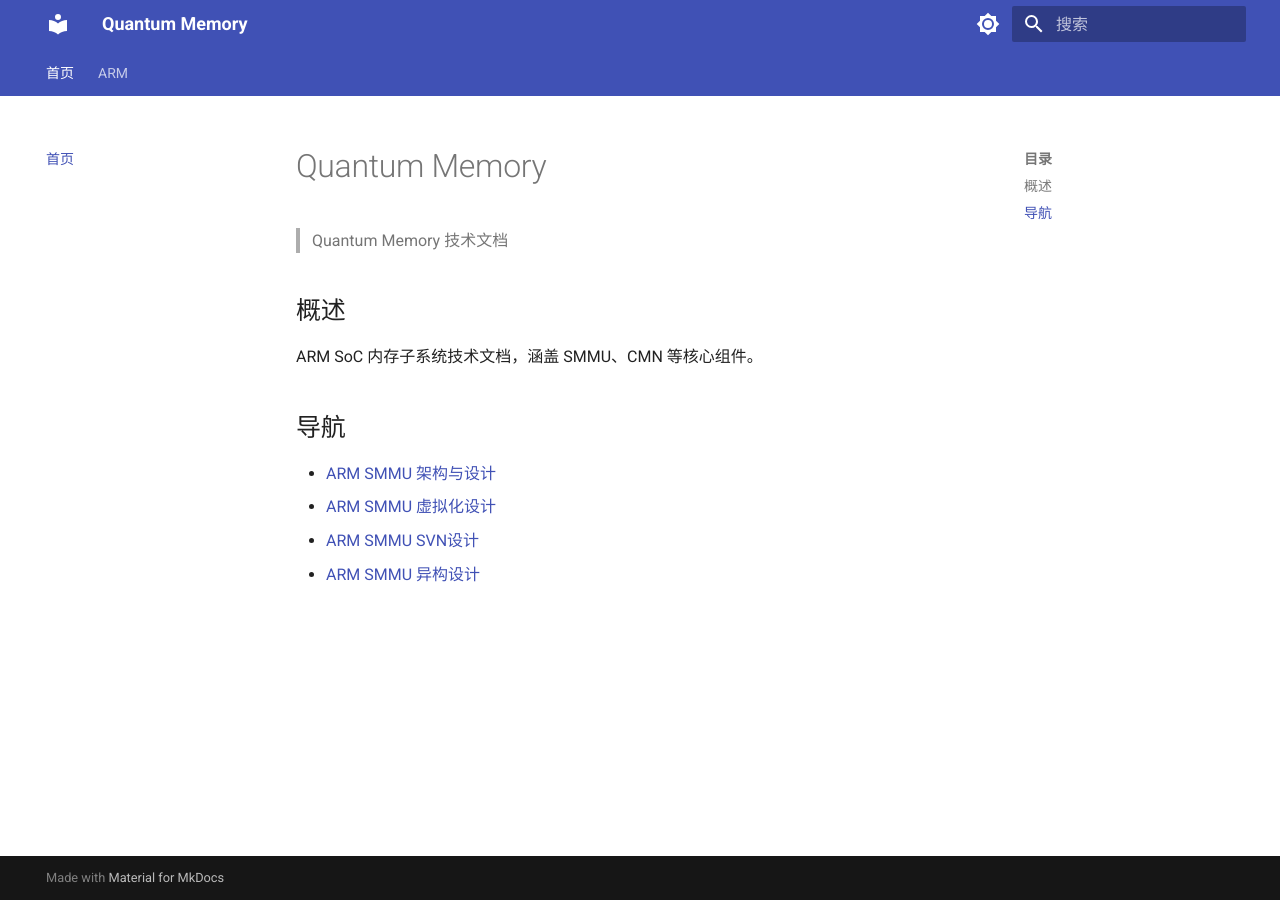
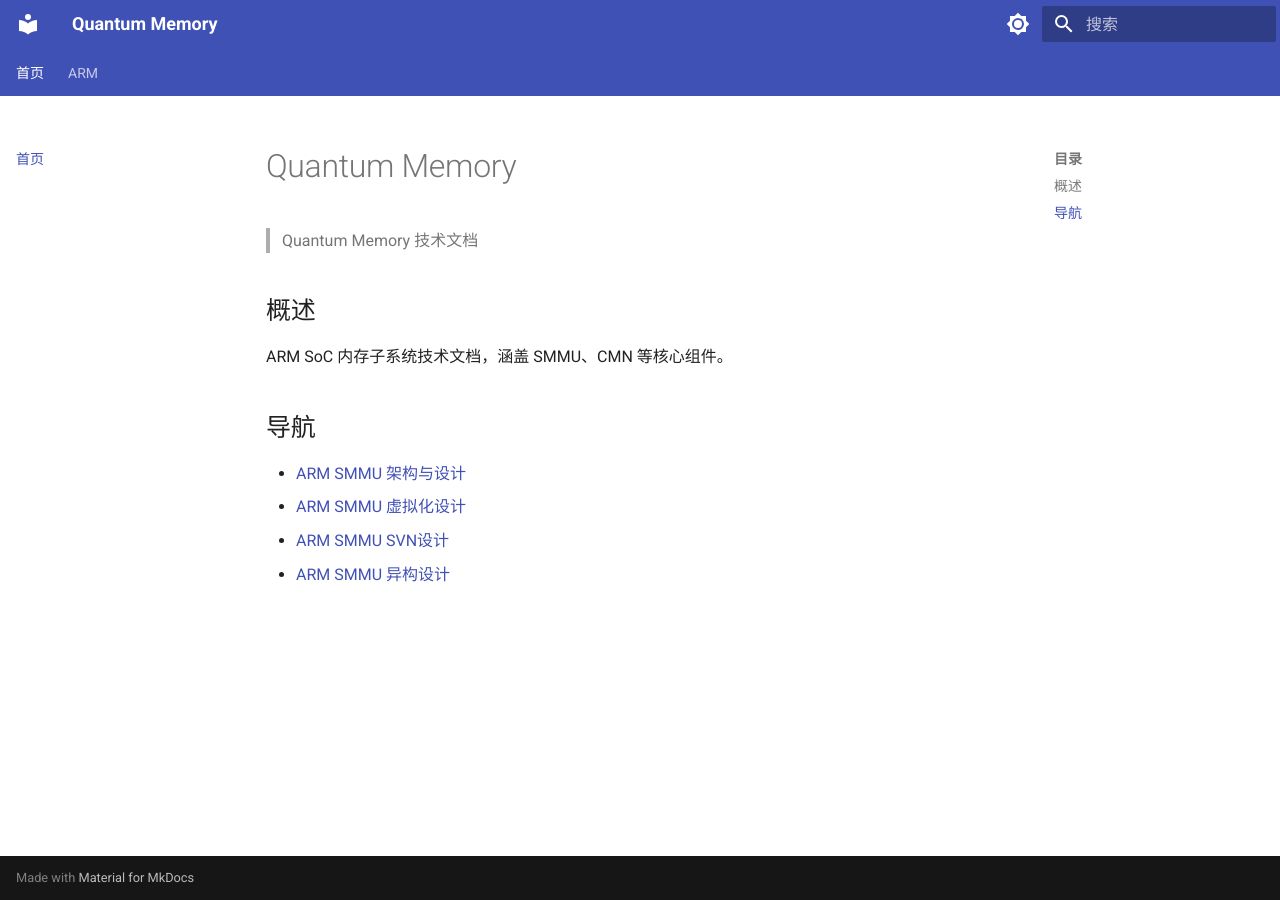
Before and after one commit to kimihuang/quantum_memory, an MkDocs documentation site: the page built from docs/index.md, in a window 1280 px wide. Built offline with MkDocs 1.6.1 and Material for MkDocs 9.7.7, drawn with Linux system fonts in a browser that asks for light colours.

Commit message:
widen page content area to 1440px
Add extra.css with max-width override and reference it in mkdocs.yml.

```diff
--- /dev/null
+++ b/docs/extra.css
@@ -0,0 +1,4 @@
+/* 加宽页面内容区域 */
+.md-grid {
+  max-width: 1440px;
+}
--- a/mkdocs.yml
+++ b/mkdocs.yml
@@ -30,6 +30,9 @@ theme:
     - search.highlight
     - content.code.copy
 
+extra_css:
+  - extra.css
+
 nav:
   - 首页: index.md
   - ARM:
```
